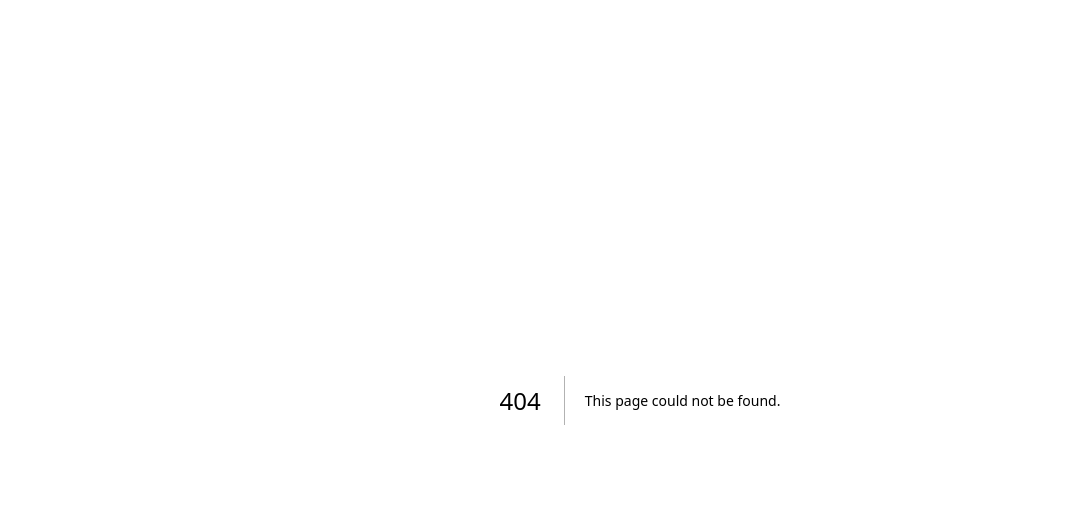
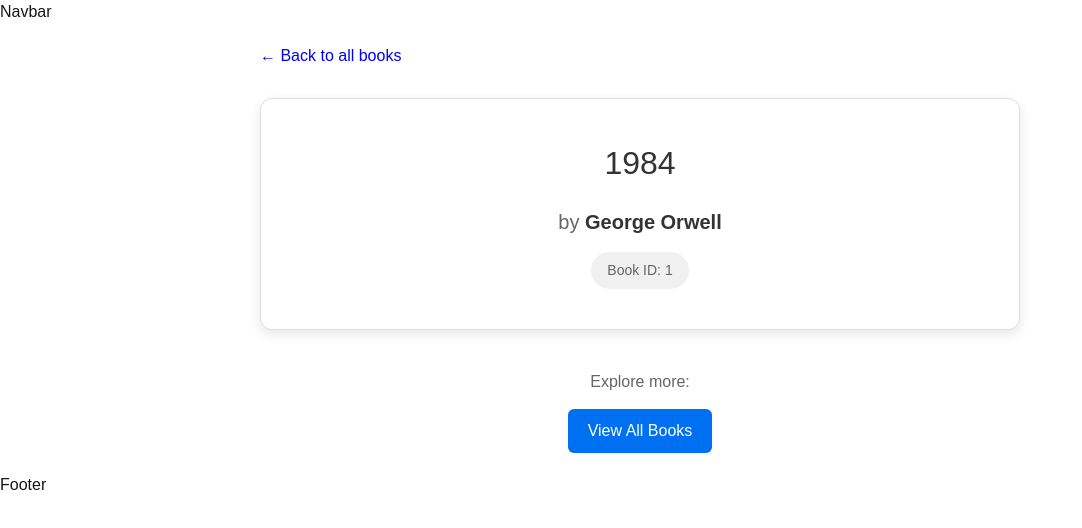
Before and after one commit to jamilahmed2/nextjs-app, a Next.js app: page /books/1 in a window 1280 px wide. Before the commit this address had no page. Shown: the top 528 px of the page, without its empty margins (0-1082 px from the left). Built offline with nearby package versions, Linux system fonts and the light colour scheme.

Commit message:
api(server) to frontend data

```diff
--- /dev/null
+++ b/app/(root)/books/[id]/page.tsx
@@ -0,0 +1,139 @@
+// app/books/[id]/page.tsx
+import Link from "next/link";
+
+interface Book {
+  id: number;
+  title: string;
+  author: string;
+}
+
+const BookDetails = async ({ params }: { params: Promise<{ id: string }> }) => {
+  const { id } = await params;
+
+  try {
+    // Fetch the specific book from API
+    const res = await fetch(`http://localhost:3000/api/books/${id}`, {
+      cache: "no-store",
+    });
+
+    if (!res.ok) {
+      const errorData = await res.json();
+      return (
+        <main style={{ padding: 20, maxWidth: 800, margin: "0 auto" }}>
+          <h1>Book Not Found</h1>
+          <p>Sorry, we couldn't find a book with ID: {id}</p>
+          <p style={{ color: "#d32f2f" }}>Error: {errorData.error}</p>
+          <Link
+            href="/books"
+            style={{
+              color: "blue",
+              textDecoration: "underline",
+              display: "inline-block",
+              marginTop: 20
+            }}
+          >
+            ← Back to all books
+          </Link>
+        </main>
+      );
+    }
+
+    const book: Book = await res.json();
+
+    return (
+      <main style={{ padding: 20, maxWidth: 800, margin: "0 auto" }}>
+        {/* Back Navigation */}
+        <div style={{ marginBottom: 30 }}>
+          <Link
+            href="/books"
+            style={{
+              color: "blue",
+              textDecoration: "none",
+              fontSize: "16px",
+              display: "inline-flex",
+              alignItems: "center",
+              gap: 8
+            }}
+          >
+            ← Back to all books
+          </Link>
+        </div>
+
+        {/* Book Details Card */}
+        <div style={{
+          border: "1px solid #e0e0e0",
+          borderRadius: 12,
+          padding: 40,
+          backgroundColor: "white",
+          boxShadow: "0 4px 12px rgba(0,0,0,0.1)",
+          textAlign: "center"
+        }}>
+          <h1 style={{
+            margin: "0 0 20px 0",
+            fontSize: "32px",
+            color: "#333"
+          }}>
+            {book.title}
+          </h1>
+
+          <div style={{
+            fontSize: "20px",
+            color: "#666",
+            marginBottom: 15
+          }}>
+            by <strong style={{ color: "#333" }}>{book.author}</strong>
+          </div>
+
+          <div style={{
+            display: "inline-block",
+            padding: "8px 16px",
+            backgroundColor: "#f0f0f0",
+            borderRadius: 20,
+            color: "#666",
+            fontSize: "14px"
+          }}>
+            Book ID: {book.id}
+          </div>
+        </div>
+
+        {/* Additional Navigation */}
+        <div style={{ marginTop: 40, textAlign: "center" }}>
+          <p style={{ color: "#666", marginBottom: 15 }}>Explore more:</p>
+          <Link
+            href="/books"
+            style={{
+              color: "white",
+              backgroundColor: "#0070f3",
+              padding: "10px 20px",
+              borderRadius: 6,
+              textDecoration: "none",
+              display: "inline-block"
+            }}
+          >
+            View All Books
+          </Link>
+        </div>
+      </main>
+    );
+  } catch (error) {
+    return (
+      <main style={{ padding: 20, maxWidth: 800, margin: "0 auto" }}>
+        <h1>Error Loading Book</h1>
+        <p>There was an error loading the book details. Please try again.</p>
+        <Link
+          href="/books"
+          style={{
+            color: "blue",
+            textDecoration: "underline",
+            display: "inline-block",
+            marginTop: 20
+          }}
+        >
+          ← Back to all books
+        </Link>
+      </main>
+    );
+  }
+};
+
+export default BookDetails;
--- /dev/null
+++ b/app/(root)/books/page.tsx
@@ -0,0 +1,87 @@
+// app/books/page.tsx
+import Link from "next/link";
+interface Book {
+  id: number;
+  title: string;
+  author: string;
+}
+
+const BooksPage = async () => {
+  // Fetch books from your API
+  const res = await fetch("http://localhost:3000/api/books", {
+    cache: "no-store",
+  });
+
+  if (!res.ok) {
+    return (
+      <main style={{ padding: 20 }}>
+        <h1>Books Collection</h1>
+        <p>Failed to load books. Please try again later.</p>
+      </main>
+    );
+  }
+
+  const books: Book[] = await res.json();
+
+  return (
+    <main style={{ padding: 20, maxWidth: 800, margin: "0 auto" }}>
+      <h1>Books Collection</h1>
+      <p style={{ color: "#666", marginBottom: 30 }}>
+        Browse our collection of {books.length} books. Click on any book to view details.
+      </p>
+
+      <div style={{ display: "grid", gap: 15 }}>
+        {books.map((book) => (
+          <div
+            key={book.id}
+            style={{
+              padding: 20,
+              border: "1px solid #e0e0e0",
+              borderRadius: 8,
+              backgroundColor: "white",
+              boxShadow: "0 2px 4px rgba(0,0,0,0.1)",
+              transition: "transform 0.2s, box-shadow 0.2s",
+            }}
+            className="book-item"
+          >
+            <Link
+              href={`/books/${book.id}`}
+              style={{
+                textDecoration: "none",
+                color: "inherit",
+                display: "block"
+              }}
+            >
+              <h3 style={{
+                margin: "0 0 10px 0",
+                color: "#1a0dab",
+                fontSize: "20px"
+              }}>
+                {book.title}
+              </h3>
+              <p style={{
+                margin: "0 0 8px 0",
+                color: "#666",
+                fontSize: "16px"
+              }}>
+                by <strong>{book.author}</strong>
+              </p>
+              <span style={{
+                color: "#888",
+                fontSize: "14px",
+                display: "inline-block",
+                padding: "4px 8px",
+                backgroundColor: "#f5f5f5",
+                borderRadius: 4
+              }}>
+                ID: {book.id}
+              </span>
+            </Link>
+          </div>
+        ))}
+      </div>
+    </main>
+  );
+};
+
+export default BooksPage;
--- /dev/null
+++ b/app/api/books/[id]/route.ts
@@ -0,0 +1,37 @@
+// app/api/books/[id]/route.ts
+import { NextResponse } from "next/server";
+
+const books = [
+    { id: 1, title: "1984", author: "George Orwell" },
+    { id: 2, title: "To Kill a Mockingbird", author: "Harper Lee" },
+    { id: 3, title: "The Great Gatsby", author: "F. Scott Fitzgerald" },
+    { id: 4, title: "Pride and Prejudice", author: "Jane Austen" },
+];
+
+export async function GET(
+    request: Request,
+    { params }: { params: Promise<{ id: string }> }
+) {
+    try {
+        const { id } = await params;
+
+
+        // Convert to number
+        const bookId = parseInt(id);
+
+        // Check if it's a valid number
+        if (isNaN(bookId)) {
+            return NextResponse.json({ error: "Invalid book ID" }, { status: 400 });
+        }
+
+        // Find the book
+        const book = books.find((b) => b.id === bookId);
+        if (!book) {
+            return NextResponse.json({ error: "Book not found" }, { status: 404 });
+        }
+
+        return NextResponse.json(book);
+    } catch (error) {
+        return NextResponse.json({ error: "Server error" }, { status: 500 });
+    }
+}
--- /dev/null
+++ b/app/api/books/route.ts
@@ -0,0 +1,15 @@
+// api/books/route.ts
+import { NextResponse } from "next/server";
+
+
+// Dummy books data
+const books = [
+    { id: 1, title: "1984", author: "George Orwell" },
+    { id: 2, title: "To Kill a Mockingbird", author: "Harper Lee" },
+    { id: 3, title: "The Great Gatsby", author: "F. Scott Fitzgerald" },
+    { id: 4, title: "Pride and Prejudice", author: "Jane Austen" },
+];
+
+export async function GET() {
+    return NextResponse.json(books);
+}
--- /dev/null
+++ b/app/api/db.ts
@@ -0,0 +1 @@
+// api/db.ts
--- /dev/null
+++ b/app/api/route.ts
@@ -0,0 +1 @@
+// api/routes.ts
```
Also changed, not shown: project-structure.txt.
